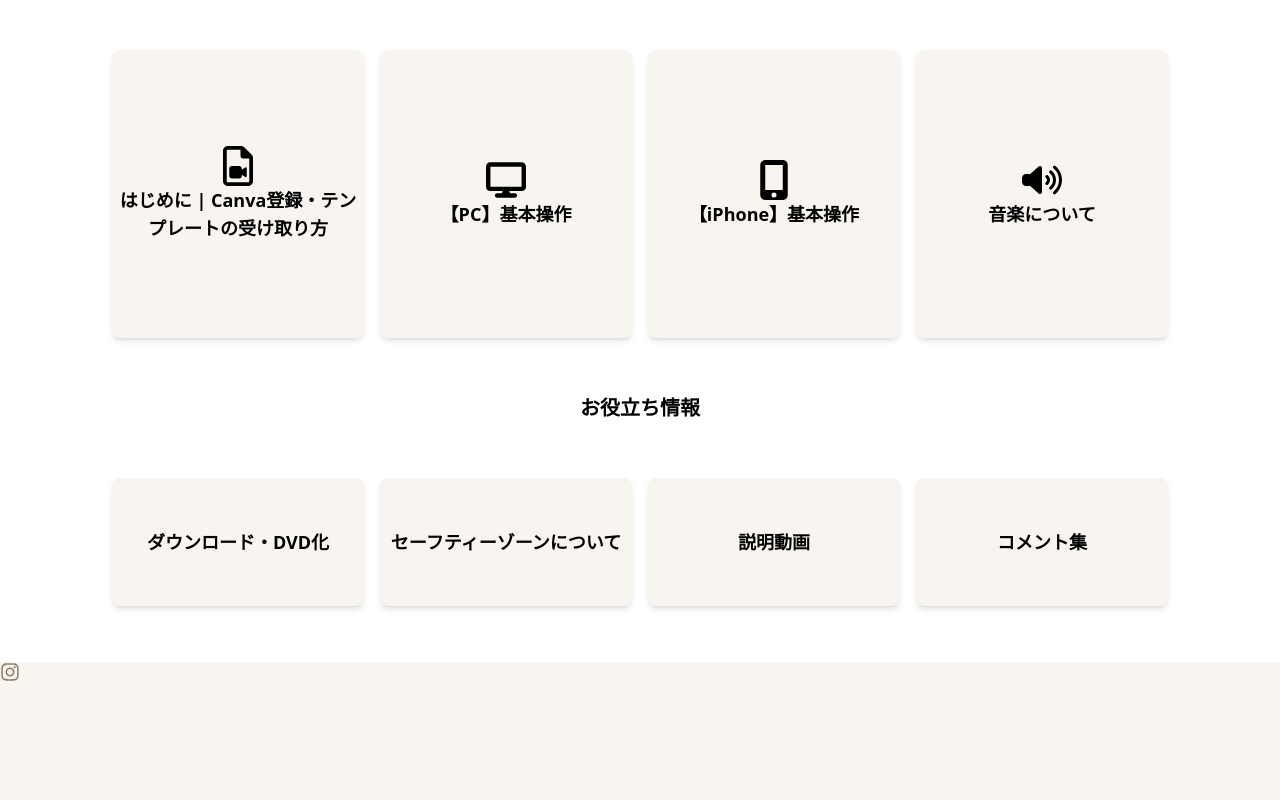
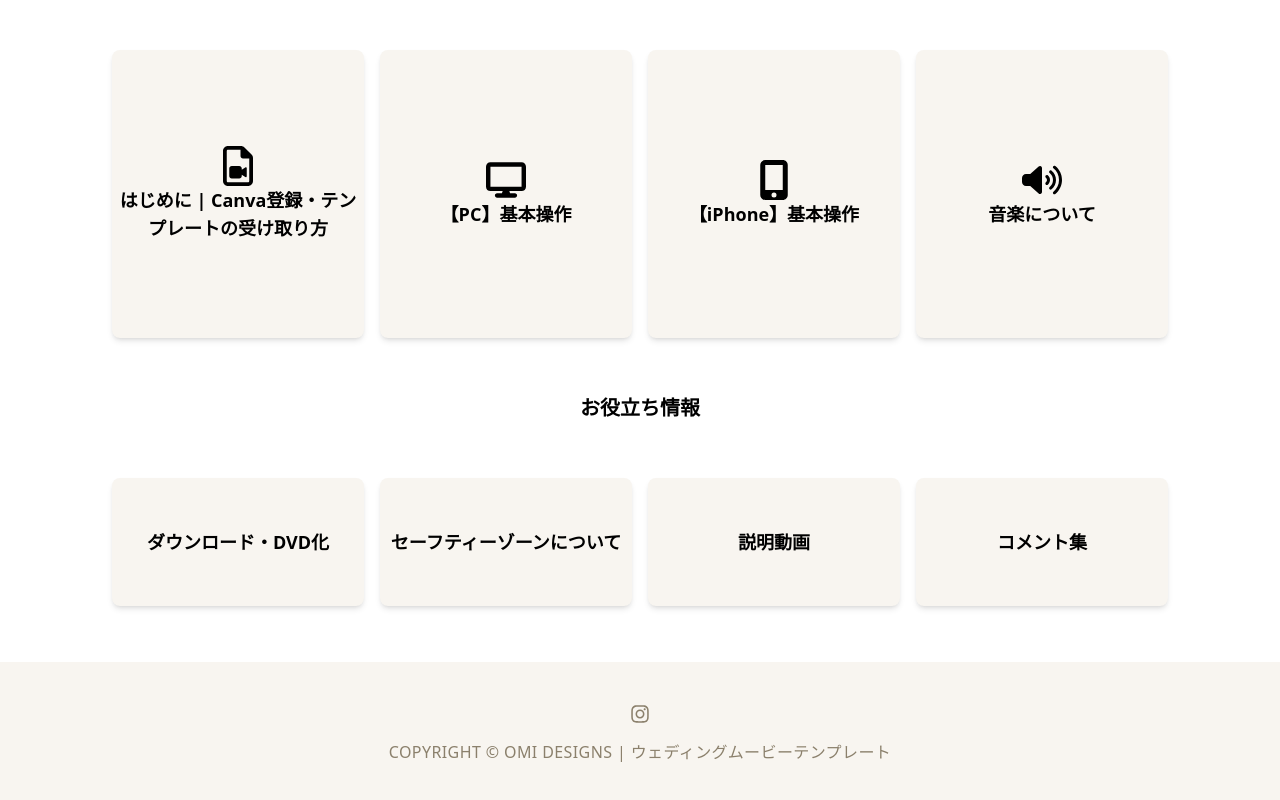
Before and after one commit to garrettomi/omidesigns-instructions, a React (Vite) app: page / in a window 1280 px wide. Shown: the part 474-1274 px from the top of the page. Built offline with nearby package versions, Linux system fonts and the light colour scheme; a web font is replaced by a local one.

Commit message:
Fix: Build footer and update instagram links

```diff
--- a/src/components/layout/Footer.jsx
+++ b/src/components/layout/Footer.jsx
@@ -2,11 +2,14 @@ import { InstagramIcon } from "../../utils/SVGIcon";
 
 export default function Footer () {
     return (
-        <footer className="w-full h-36 py-full px-full bg-omidesigns-white">
-            <div>
-                <a href="https://instagram.com/omidesigns" target="_blank" rel="noopener noreferrer" className="text-omidesigns-brown hover:text-gray-600 transition">
+        <footer className="w-full h-36 py-4 px-full bg-omidesigns-white flex flex-col justify-center items-center text-center">
+            <div className="mb-4">
+                <a href="https://instagram.com/omidesigns_weddingtemplate" target="_blank" rel="noopener noreferrer" className="text-omidesigns-brown hover:text-gray-600 transition">
                     <InstagramIcon color="#8B806C" />
                 </a>
+            </div>
+            <div className="text-omidesigns-brown tracking-wide uppercase antialised">
+                COPYRIGHT © Omi Designs | ウェディングムービーテンプレート
             </div>
         </footer>
     );
--- a/src/components/layout/Navbar/components/DesktopNavItems.jsx
+++ b/src/components/layout/Navbar/components/DesktopNavItems.jsx
@@ -13,7 +13,7 @@ export default function DesktopNavItems() {
                 <DesktopNavItem text="Shop" url="/shop" />
                 <DesktopNavItem text="Contact" url="/contact" />
                 <li>
-                    <a href="https://instagram.com/omidesigns" target="_blank" rel="noopener noreferrer" className="text-omidesigns-brown hover:text-gray-600 transition">
+                    <a href="https://instagram.com/omidesigns_weddingtemplate" target="_blank" rel="noopener noreferrer" className="text-omidesigns-brown hover:text-gray-600 transition">
                         <InstagramIcon color="#8B806C" />
                     </a>
                 </li>
--- a/src/components/layout/Navbar/components/MobileNavItems.jsx
+++ b/src/components/layout/Navbar/components/MobileNavItems.jsx
@@ -12,7 +12,7 @@ export default function MobileNavItems({ isOpen }) {
             <MobileNavItem url="/shop" label="Shop" />
             <MobileNavItem url="/contact" label="Contact" />
             <div className="p-5">
-            <a href="https://instagram.com/omidesigns" target="_blank" rel="noopener noreferrer" className="text-gray-800 hover:text-gray-600 transition">
+            <a href="https://instagram.com/omidesigns_weddingtemplate" target="_blank" rel="noopener noreferrer" className="text-gray-800 hover:text-gray-600 transition">
                 <InstagramIcon color="black" />
             </a>
             </div>
```
